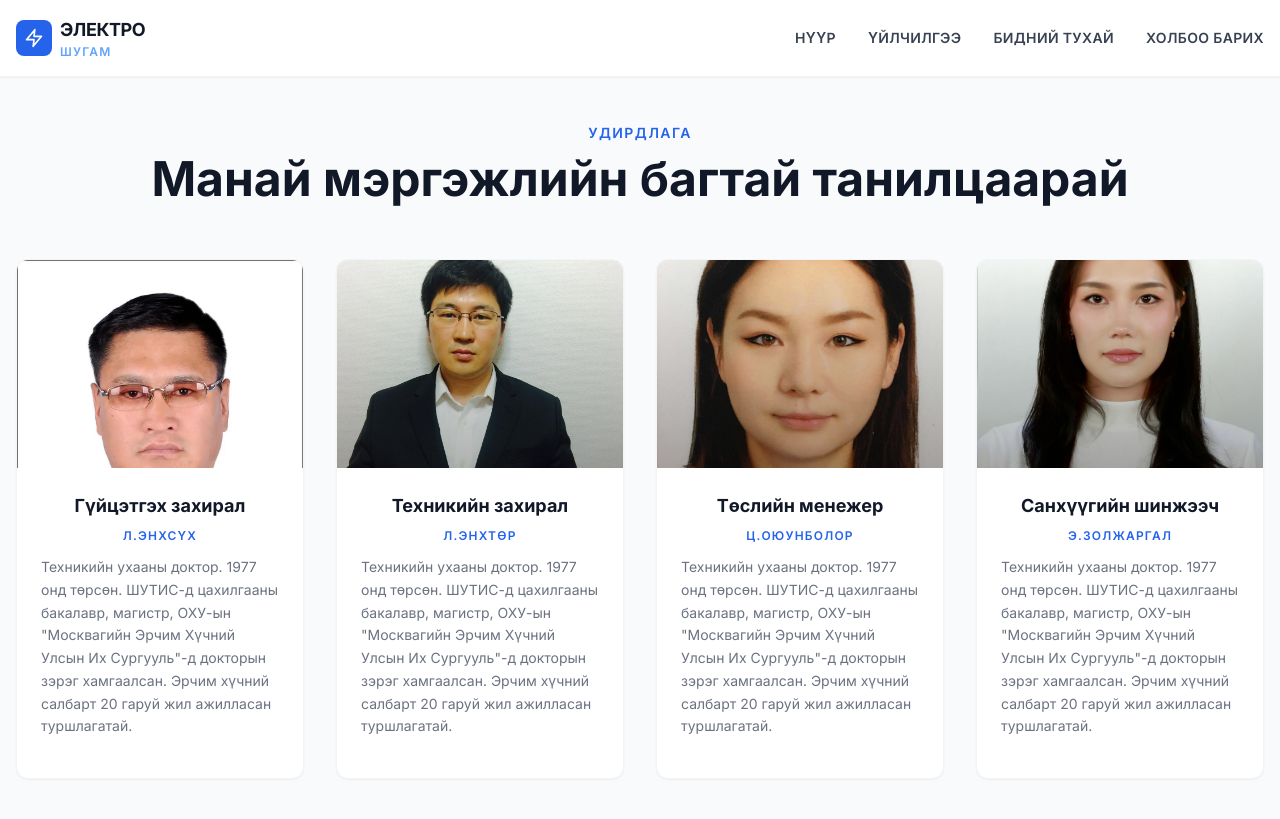
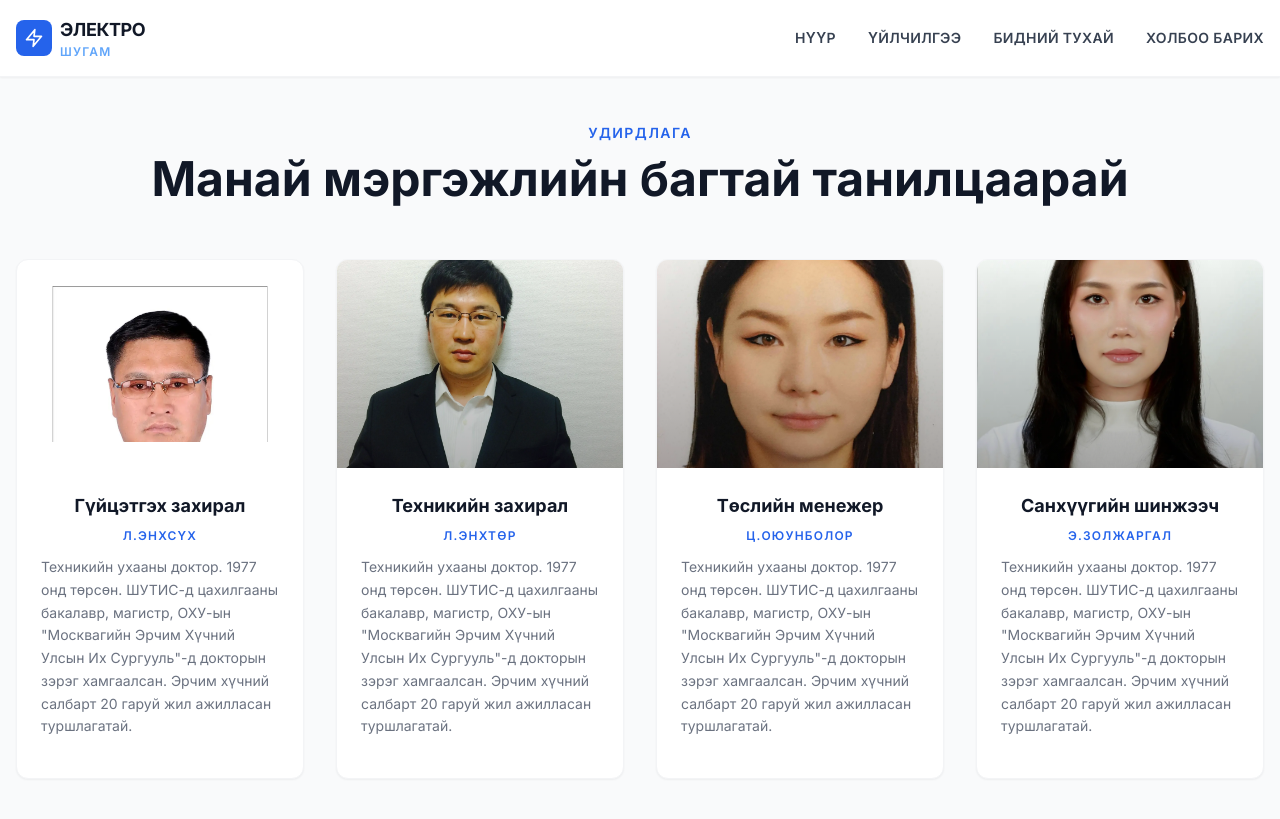
Before and after one commit to electroshugam/electroshugam_web_new, a Jekyll site: the page built from index.html, in a window 1280 px wide and 900 px high, scrolled down 3228 px. Shown: the top 819 px of the window. Built offline with Jekyll 4.4.1, drawn with Linux system fonts in a browser that asks for light colours; nearby versions of some CDN libraries.

Commit message:
fig update

```diff
--- a/index.html
+++ b/index.html
@@ -217,7 +217,7 @@ body_class: hero-dark
           <div class="relative h-52 overflow-hidden">
             <img
               src="{{ '/media/enkhsukh.webp' | relative_url }}"
-              class="w-full h-full object-cover object-top scale-60">
+              class="w-full h-full object-cover object-top scale-75">
           </div>
       <div class="absolute inset-0 bg-gradient-to-t from-black/30 to-transparent"></div>
         <div class="p-6">
```
